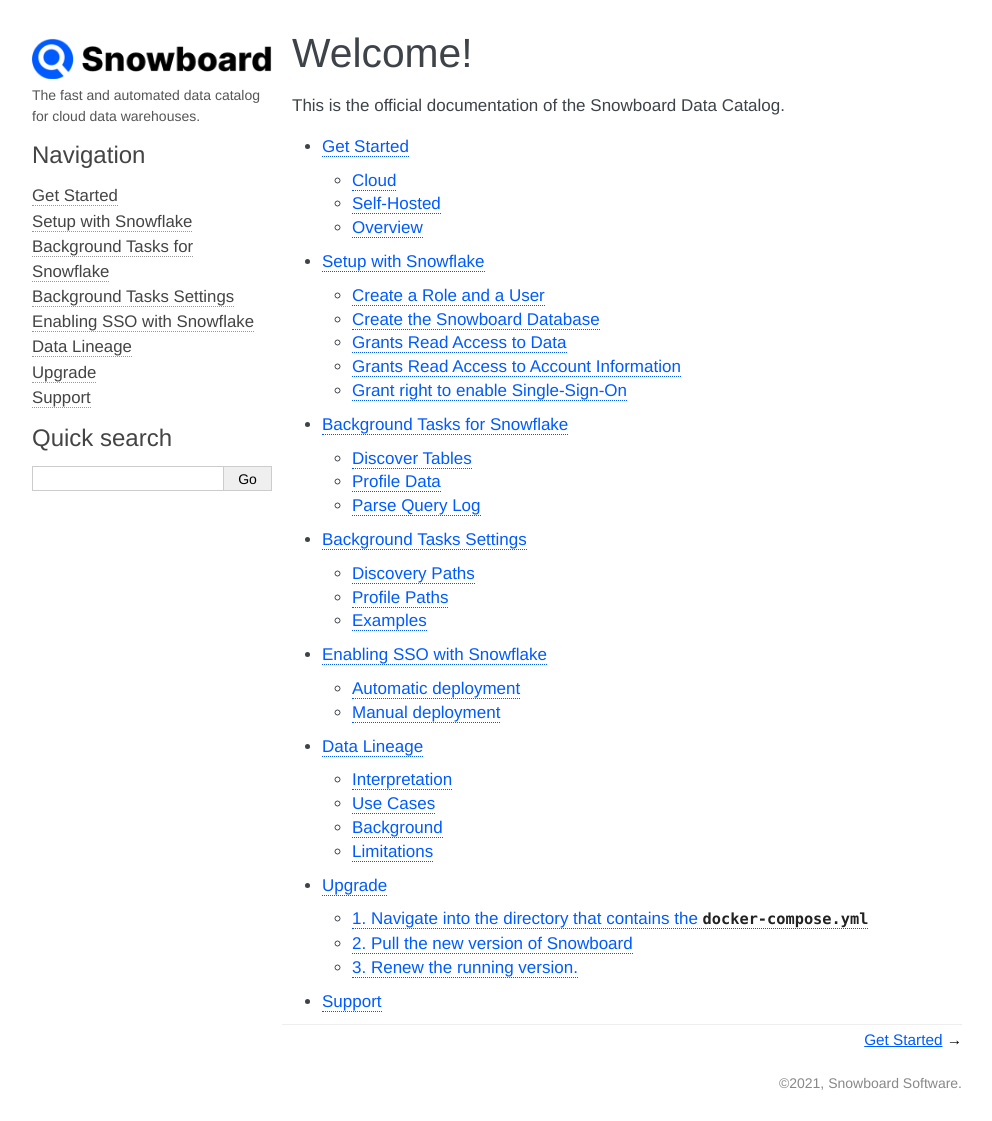
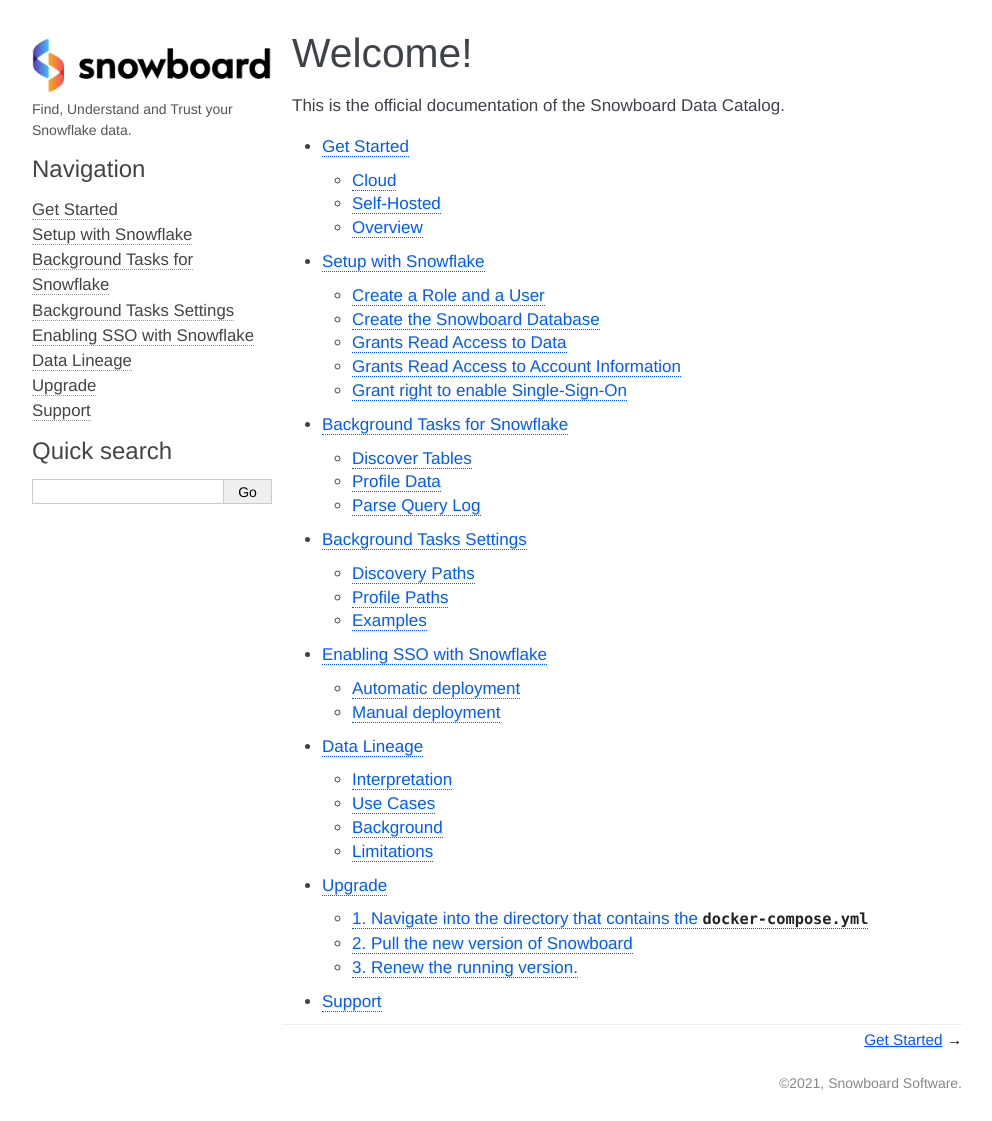
Before and after one commit to Snowboard-Software/snowboard_software, a Sphinx documentation site: the page built from docs/index.rst, in a window 1280 px wide. Shown: the whole page, without its empty margins (148-1140 px from the left). Built offline with Sphinx 7.4.7, drawn with Linux system fonts in a browser that asks for light colours.

Commit message:
changed logo

```diff
--- a/docs/conf.py
+++ b/docs/conf.py
@@ -85,8 +85,8 @@
 html_theme = 'alabaster'
 
 html_theme_options = {
-    "description": "The fast and automated data&#160;catalog for cloud&#160;data&#160;warehouses.",
-    "logo": "logo_lupe.png",
+    "description": "Find, Understand and Trust your Snowflake data.",
+    "logo": "logo.png",
     "logo_name": "false",
     "show_powered_by": "false",
     "sidebar_width": "260px",
@@ -117,7 +117,7 @@
     'custom.js',
 ]
 
-html_favicon = 'favicon_yellow.ico'
+html_favicon = 'favicon.ico'
 
 # Custom sidebar templates, must be a dictionary that maps document names
 # to template names.
```
Also changed, not shown: docs/_static/logo.png (added), docs/favicon.ico (added), docs/favicon_yellow.ico (deleted).
